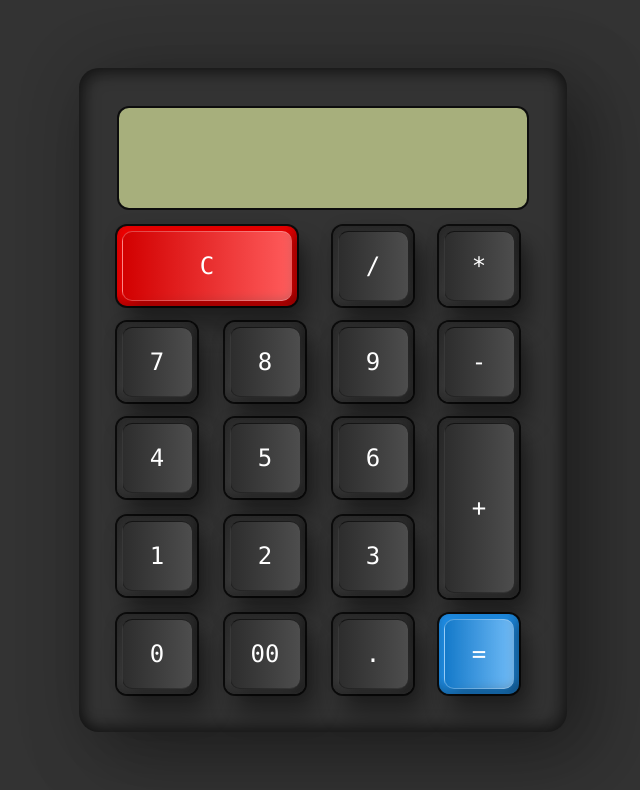
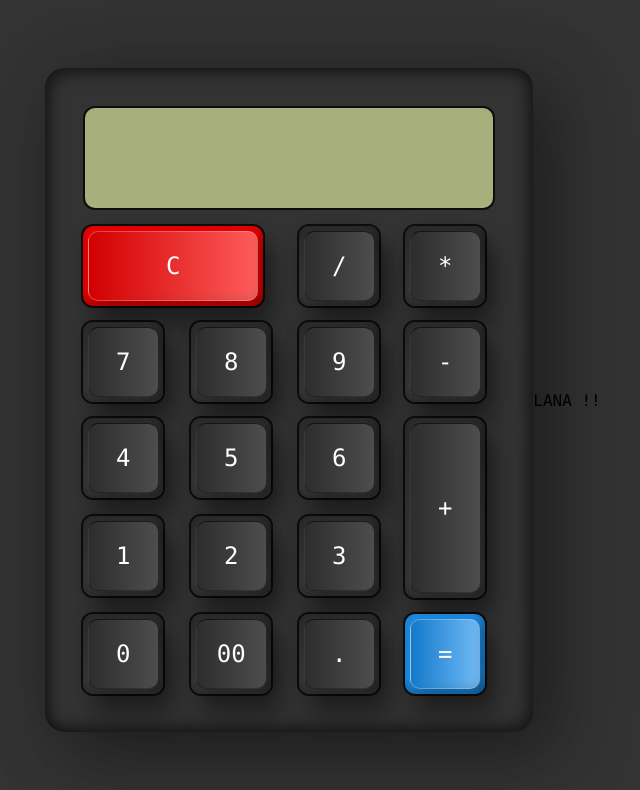
Before and after one commit to Thomas141203/calculatrice, a plain HTML site: page index.html in a window 1280 px wide. Shown: the whole page, without its empty margins (317-957 px from the left). Drawn offline with Linux system fonts and the light colour scheme.

Commit message:
testtttt

```diff
--- a/index.html
+++ b/index.html
@@ -32,5 +32,8 @@
                 <span class="num equal" onclick="document.calc.txt.value=eval(calc.txt.value)"><i>=</i></span>
             </form>
         </div>
+        <div>
+            <p>LANA !!</p>
+        </div>
     </body>
 </html>
```
